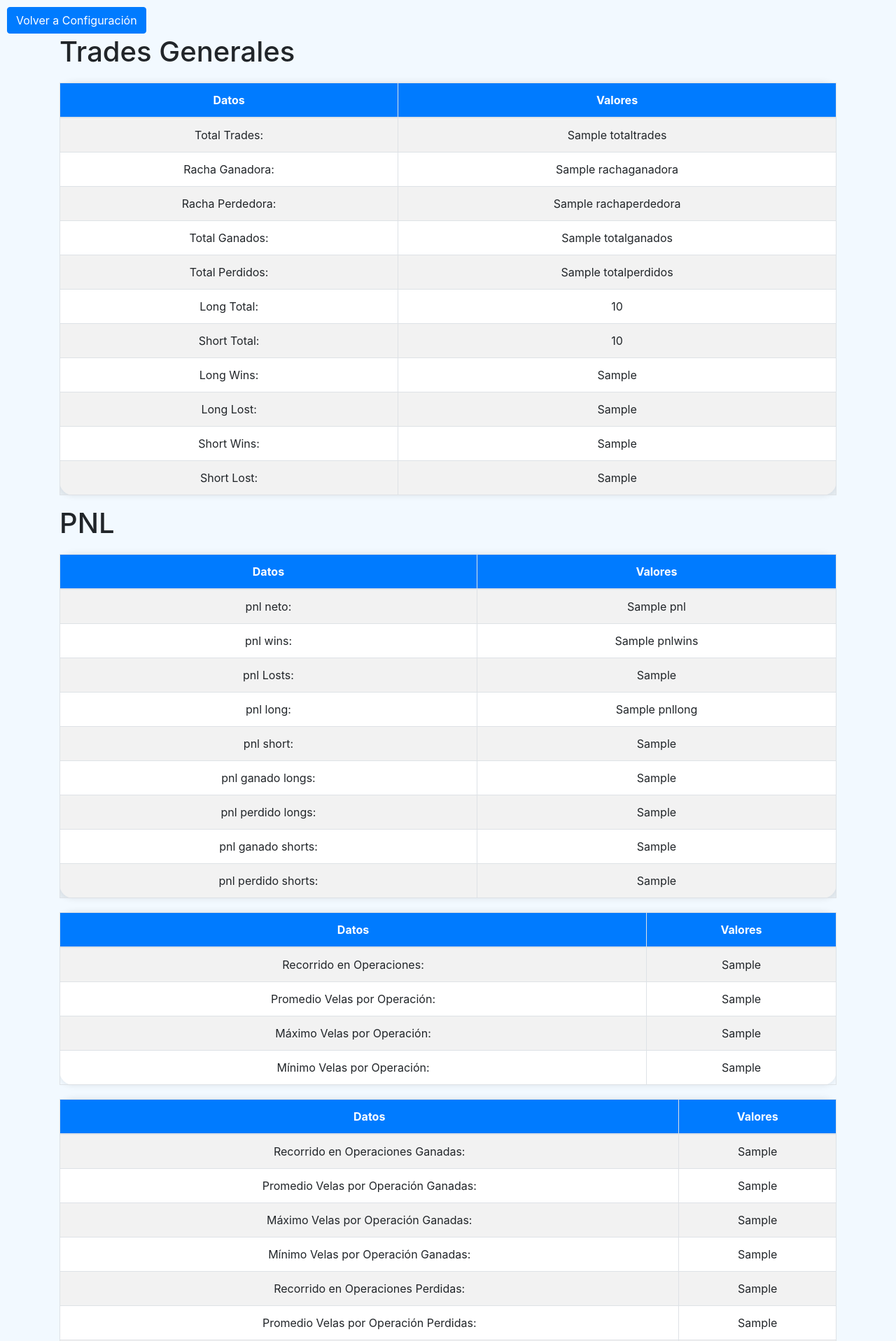
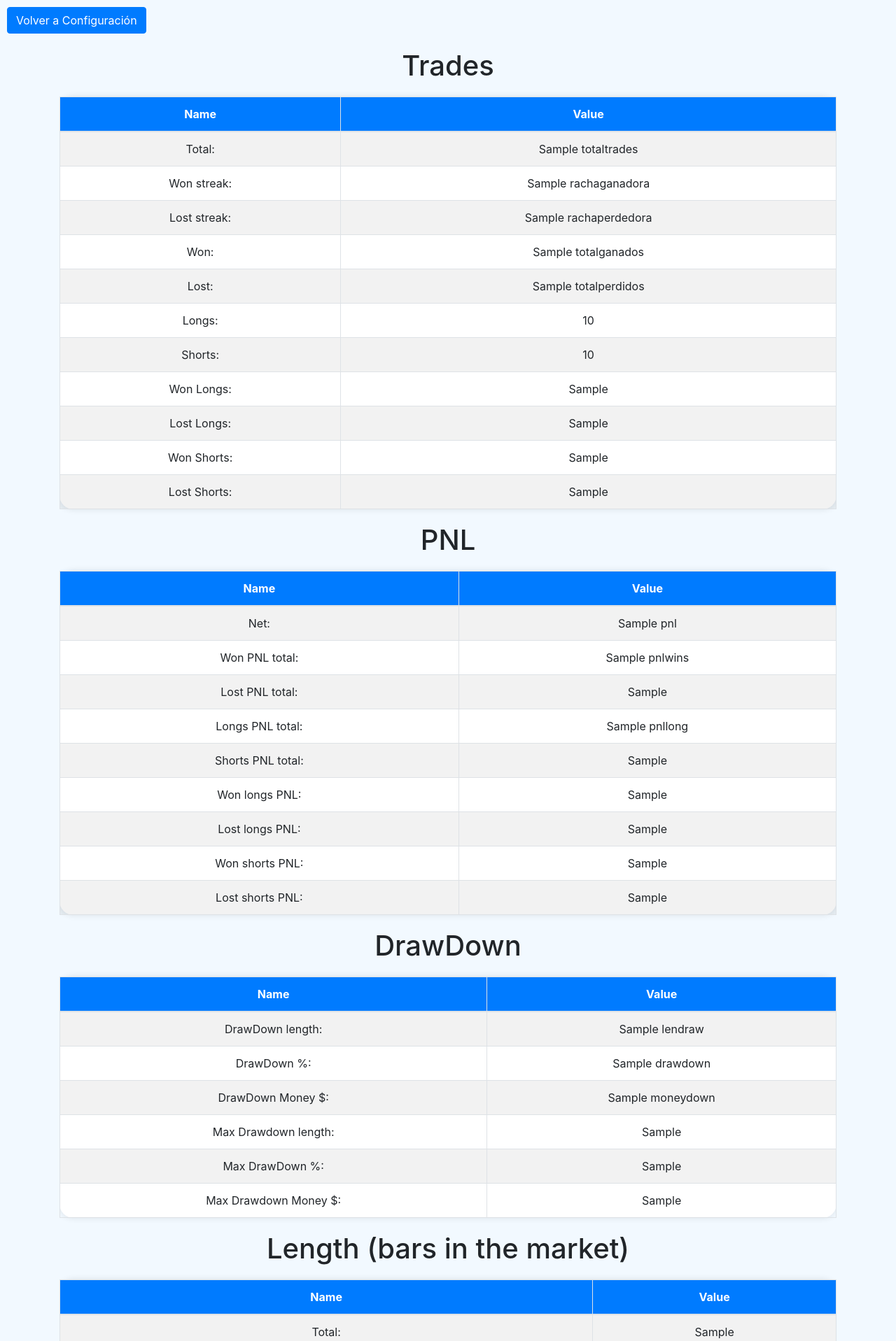
Before and after one commit to iLToR0/BotEntrega, a Django app: template backtestapp/templates/results.html in a window 1280 px wide. Shown: the top 1917 px of the page at 70% size. Run offline with Django 4.2, Linux system fonts and the light colour scheme; the template is opened without the code that fills it: most values are stand-ins (such as "Sample title", 1, 10 or a date in 2020); some libraries are stand-ins or nearby versions.

Commit message:
commit final

```diff
--- a/backtestapp/templates/resultados.html
+++ /dev/null
@@ -1,3 +0,0 @@
-<h1>hola django</h1>
-<h3>{{drawdown}}</h3>
-<h3>{{misanalisis}}</h3>
--- a/backtestapp/templates/results.html
+++ b/backtestapp/templates/results.html
@@ -35,6 +35,11 @@
             top: 10px; /* Ajusta la distancia desde la parte superior */
             left: 10px; /* Ajusta la distancia desde la izquierda */
         }
+        h1{
+            text-align: center;
+            margin-top: 20px;
+
+        }
     </style>
     <title>Tabla de Backtesting</title>
 </head>
@@ -45,58 +50,58 @@
           <a href="" class="btn btn-primary configure-button">Volver a Configuración</a>
 
             <table class="table table-bordered table-hover table-striped">
-                <h1>Trades Generales</h1>
+                <h1>Trades</h1>
                 <thead>
                     <tr>
-                        <th>Datos</th>
-                        <th>Valores</th>
+                        <th>Name</th>
+                        <th>Value</th>
                     </tr>
                     <tbody>
 
                         <tr>
-                        <td>Total Trades:</td>
-                        <td>{{totaltrades}}</td>
-                        </tr>
-                        <tr>
-                        <td>Racha Ganadora:</td>
-                        <td>{{rachaganadora}}</td>
-                        </tr>
-                        <tr>
-                        <td>Racha Perdedora:</td>
-                        <td>{{rachaperdedora}}</td>
-                        </tr>
-                        <tr>
-                        <td>Total Ganados:</td>
-                        <td>{{totalganados}}</td>
-                        </tr>
-                        <tr>
-                        <td>Total Perdidos:</td>
-                        <td>{{totalperdidos}}</td>
-                        </tr>
-                        <tr>
-                        <td>Long Total:</td>
-                        <td>{{longTotal}}</td>
-                        </tr>
-                        <tr>
-                        <td>Short Total:</td>
-                        <td>{{shortTotal}}</td>
-                        </tr>
-                        <tr>
-                        <td>Long Wins:</td>
-                        <td>{{longWins}}</td>
-                        </tr>
-                        <tr>
-                        <td>Long Lost:</td>
-                        <td>{{longLost}}</td>
-                        </tr>
-                        <tr>
-                        <td>Short Wins:</td>
-                        <td>{{shortWins}}</td>
-                        </tr>
-                        <tr>
-                        <td>Short Lost:</td>
-                        <td>{{shortLost}}</td>
-                        </tr>
+                            <td>Total:</td>
+                            <td>{{totaltrades}}</td>
+                            </tr>
+                            <tr>
+                            <td>Won streak:</td>
+                            <td>{{rachaganadora}}</td>
+                            </tr>
+                            <tr>
+                            <td>Lost streak:</td>
+                            <td>{{rachaperdedora}}</td>
+                            </tr>
+                            <tr>
+                            <td>Won:</td>
+                            <td>{{totalganados}}</td>
+                            </tr>
+                            <tr>
+                            <td>Lost:</td>
+                            <td>{{totalperdidos}}</td>
+                            </tr>
+                            <tr>
+                            <td>Longs:</td>
+                            <td>{{longTotal}}</td>
+                            </tr>
+                            <tr>
+                            <td>Shorts:</td>
+                            <td>{{shortTotal}}</td>
+                            </tr>
+                            <tr>
+                            <td>Won Longs:</td>
+                            <td>{{longWins}}</td>
+                            </tr>
+                            <tr>
+                            <td>Lost Longs:</td>
+                            <td>{{longLost}}</td>
+                            </tr>
+                            <tr>
+                            <td>Won Shorts:</td>
+                            <td>{{shortWins}}</td>
+                            </tr>
+                            <tr>
+                            <td>Lost Shorts:</td>
+                            <td>{{shortLost}}</td>
+                            </tr>
                     </tbody>
                     </thead>
             </table>
@@ -105,43 +110,43 @@
                 <h1>PNL</h1>
                 <thead>
                     <tr>
-                        <th>Datos</th>
-                        <th>Valores</th>
+                        <th>Name</th>
+                        <th>Value</th>
                     </tr>
                     <tbody>
-                        <td>pnl neto:</td>
+                        <td>Net:</td>
                         <td>{{pnl}}</td>
                         </tr>
                         <tr>
-                        <td>pnl wins:</td>
+                        <td>Won PNL total:</td>
                         <td>{{pnlwins}}</td>
                         </tr>
                         <tr>
-                        <td>pnl Losts:</td>
+                        <td>Lost PNL total:</td>
                         <td>{{pnlLosts}}</td>
                         </tr>
                         <tr>
-                        <td>pnl long:</td>
+                        <td>Longs PNL total:</td>
                         <td>{{pnllong}}</td>
                         </tr>
                         <tr>
-                        <td>pnl short:</td>
+                        <td>Shorts PNL total:</td>
                         <td>{{pnlShort}}</td>
                         </tr>
                         <tr>
-                        <td>pnl ganado longs:</td>
+                        <td>Won longs PNL:</td>
                         <td>{{pnlLongWins}}</td>
                         </tr>
                         <tr>
-                        <td>pnl perdido longs:</td>
+                        <td>Lost longs PNL:</td>
                         <td>{{pnlLongLosts}}</td>
                         </tr>
                         <tr>
-                        <td>pnl ganado shorts:</td>
+                        <td>Won shorts PNL:</td>
                         <td>{{pnlShortWins}}</td>
                         </tr>
                         <tr>
-                        <td>pnl perdido shorts:</td>
+                        <td>Lost shorts PNL:</td>
                         <td>{{pnlShortLosts}}</td>
                         </tr>
 
@@ -149,26 +154,56 @@
 
             </table>
             <table class="table table-bordered table-hover table-striped">
+                <h1>DrawDown</h1>
                 <thead>
                     <tr>
-                        <th>Datos</th>
-                        <th>Valores</th>
+                        <th>Name</th>
+                        <th>Value</th>
+                    </tr>
+                    <tbody>
+                         <td>DrawDown length:</td>
+            <td>{{lendraw}}</td>
+            </tr>
+            <td>DrawDown %:</td>
+            <td>{{drawdown}}</td>
+            </tr>
+            <td>DrawDown Money $:</td>
+            <td>{{moneydown}}</td>
+            </tr>
+            <td>Max Drawdown length:</td>
+            <td>{{lenMax}}</td>
+            </tr>
+            <td>Max DrawDown %:</td>
+            <td>{{drawMax}}</td>
+            </tr>
+            <td>Max Drawdown Money $:</td>
+            <td>{{moneyMax}}</td>
+            </tr>
+
+                    </thead>
+            </table>
+            <table class="table table-bordered table-hover table-striped">
+                <h1>Length (bars in the market)</h1>
+                <thead>
+                    <tr>
+                        <th>Name</th>
+                        <th>Value</th>
                     </tr>
                     <tbody>
                         <tr>
-                            <td>Recorrido en Operaciones:</td>
+                            <td>Total:</td>
                             <td>{{recorridoEnOperaciones}}</td>
                             </tr>
                             <tr>
-                            <td>Promedio Velas por Operación:</td>
+                            <td>Average per Trades:</td>
                             <td>{{promedioVelasOperacion}}</td>
                             </tr>
                             <tr>
-                            <td>Máximo Velas por Operación:</td>
+                            <td>Max per Trades:</td>
                             <td>{{maxvelasOperacion}}</td>
                             </tr>
                             <tr>
-                            <td>Mínimo Velas por Operación:</td>
+                            <td>Min per Trades:</td>
                             <td>{{minvelasOperacion}}</td>
                             </tr>
                     </tbody>
@@ -176,194 +211,105 @@
             </table>
 
             <table class="table table-bordered table-hover table-striped">
+                <h1>Length Target/Stop</h1>
                 <thead>
                     <tr>
-                        <th>Datos</th>
-                        <th>Valores</th>
+                        <th>Name</th>
+                        <th>Value</th>
                     </tr>
                     <tbody>
                         <tr>
-                            <td>Recorrido en Operaciones Ganadas:</td>
+                            <td>Total per Win Trades:</td>
                             <td>{{recorridoOperacionesGanadas}}</td>
                             </tr>
                             <tr>
-                            <td>Promedio Velas por Operación Ganadas:</td>
+                            <td>Average per Win Trades:</td>
                             <td>{{promedioVelasOperacionGanadas}}</td>
                             </tr>
                             <tr>
-                            <td>Máximo Velas por Operación Ganadas:</td>
+                            <td>Max per Win Trades:</td>
                             <td>{{maxvelasOperacionGanadas}}</td>
                             </tr>
                             <tr>
-                            <td>Mínimo Velas por Operación Ganadas:</td>
+                            <td>Min per Win Trades:</td>
                             <td>{{minvelasOperacionGanadas}}</td>
                             </tr>
                             <tr>
-                            <td>Recorrido en Operaciones Perdidas:</td>
+                            <td>Total per Lost Trades:</td>
                             <td>{{recorridoOperacionesPerdidas}}</td>
                             </tr>
                             <tr>
-                            <td>Promedio Velas por Operación Perdidas:</td>
+                            <td>Average per Lost Trades:</td>
                             <td>{{promedioVelasOperacionPerdidas}}</td>
                             </tr>
                             <tr>
-                            <td>Máximo Velas por Operación Perdidas:</td>
+                            <td>Max per Lost Trades:</td>
                             <td>{{maxvelasOperacionPerdidas}}</td>
                             </tr>
                             <tr>
-                            <td>Mínimo Velas por Operación Perdidas:</td>
+                            <td>Min per Lost Trades:</td>
                             <td>{{minvelasOperacionPerdidas}}</td>
                             </tr>
                     </tbody>
                     </thead>
             </table>
             <table class="table table-bordered table-hover table-striped">
+                <h1>Length Longs</h1>
                 <thead>
                     <tr>
-                        <th>Datos</th>
-                        <th>Valores</th>
+                        <th>Name</th>
+                        <th>Value</th>
                     </tr>
                     <tbody>
 
-                  <tr>
-                    <td>Recorrido Operaciones Long:</td>
-                    <td>{{long_total}}</td>
-                    </tr>
-                    <tr>
-                    <td>Promedio recorrido Operaciones Long:</td>
-                    <td>{{long_average}}</td>
-                    </tr>
-                    <tr>
-                    <td>Maximo recorrido Operacion Long:</td>
-                    <td>{{long_max}}</td>
-                    </tr>
-                    <tr>
-                    <td>Mínimo Velas por Operación Perdidas:</td>
-                    <td>{{long_min}}</td>
-                    </tr>
-                    <tr>
-                    <td>Recorrido operaciones long ganadas:</td>
-                    <td>{{long_won_total}}</td>
-                    </tr>
-                    <tr>
-                    <td>Promedio recorrido Longs ganados:</td>
-                    <td>{{long_won_average}}</td>
-                    </tr>
-                    <tr>
-                    <td>Recorrido Maximo Long ganado:</td>
-                    <td>{{long_won_max}}</td>
-                    </tr>
-                    <tr>
-                    <td>Recorrido minimo long ganado:</td>
-                    <td>{{long_won_min}}</td>
-                    </tr>
-                    <tr>
-                    <td>Recorrido operaciones long perdidas:</td>
-                    <td>{{long_lost_total}}</td>
-                    </tr>
-                    <tr>
-                    <td>Promedio recorrido long perdido:</td>
-                    <td>{{long_lost_average}}</td>
-                    </tr>
-                    <tr>
-                    <td>Maximo recorrido long perdido:</td>
-                    <td>{{long_lost_max}}</td>
-                    </tr>
-                    <tr>
-                    <td>Minimo recorrido long perdido:</td>
-                    <td>{{long_lost_min}}</td>
-                    </tr>
-                    <tr>
+                        <tr>
+                            <td>Total per Long Trades:</td>
+                            <td>{{long_total}}</td>
+                            </tr>
+                            <tr>
+                            <td>Average per Long Trades:</td>
+                            <td>{{long_average}}</td>
+                            </tr>
+                            <tr>
+                            <td>Max per Long Trades:</td>
+                            <td>{{long_max}}</td>
+                            </tr>
+                            <tr>
+                            <td>Min per Long Trades:</td>
+                            <td>{{long_min}}</td>
+                            </tr>
                     </tbody>
                     </thead>
             </table>
 
-            <table class="table table-bordered table-hover table-striped"> <!-- Agrega clases de Bootstrap para dar estilo -->
+            <table class="table table-bordered table-hover table-striped">
+                <h1>Length Shorts</h1>
                 <thead>
                     <tr>
-                        <th>Datos</th>
-                        <th>Valores</th>
+                        <th>Name</th>
+                        <th>Value</th>
                     </tr>
                 </thead>
-
-
-
-                  <td>Recorrido total operaciones short:</td>
-                  <td>{{short_total}}</td>
-                  </tr>
-                  <tr>
-                  <td>Promedio recorrido operaciones short:</td>
-                  <td>{{short_average}}</td>
-                  </tr>
-                  <tr>
-                  <td>Recorrido Maximo operaciones short:</td>
-                  <td>{{short_max}}</td>
-                  </tr>
-                  <tr>
-                  <td>Recorrido Minimo operaciones short:</td>
-                  <td>{{short_min}}</td>
-                  </tr>
-                  <tr>
-                  <td>Recorrido total short ganado:</td>
-                  <td>{{short_won_total}}</td>
-                  </tr>
-                  <tr>
-                  <td>Promedio recorrido short ganado:</td>
-                  <td>{{short_won_average}}</td>
-                  </tr>
-                  <tr>
-                  <td>Recorrido Maximo short ganado:</td>
-                  <td>{{short_won_max}}</td>
-                  </tr>
-                  <tr>
-                  <td>Recorrido Minimo short ganado:</td>
-                  <td>{{short_won_min}}</td>
-                  </tr>
-                  <tr>
-                  <td>Recorrido total short perdido:</td>
-                  <td>{{short_lost_total}}</td>
-                  </tr>
-                  <tr>
-                  <td>promedio recorrido short perdido:</td>
-                  <td>{{short_lost_average}}</td>
-                  </tr>
-                  <tr>
-                  <td>Maximo recorrido short perdido:</td>
-                  <td>{{short_lost_max}}</td>
-                  </tr>
-                  <tr>
-                  <td>Minimo recorrido short perdido:</td>
-                  <td>{{short_lost_min}}</td>
+                <tbody>
+                    <tr>
+                        <td>Total per Short Trades:</td>
+                        <td>{{short_total}}</td>
+                        </tr>
+                        <tr>
+                        <td>Average per Short Tradest:</td>
+                        <td>{{short_average}}</td>
+                        </tr>
+                        <tr>
+                        <td>Max per Short Trades:</td>
+                        <td>{{short_max}}</td>
+                        </tr>
+                        <tr>
+                        <td>Min per Short Tradest:</td>
+                        <td>{{short_min}}</td>
+                        </tr>
                 </tbody>
             </table>
-            <table class="table table-bordered table-hover table-striped">
-                <thead>
-                    <tr>
-                        <th>Datos</th>
-                        <th>Valores</th>
-                    </tr>
-                    <tbody>
-                        <td>Recorrido DrawDown:</td>
-                        <td>{{lendraw}}</td>
-                        </tr>
-                        <td>DrawDown %:</td>
-                        <td>{{drawdown}}</td>
-                        </tr>
-                        <td>DrawDown Money $:</td>
-                        <td>{{moneydown}}</td>
-                        </tr>
-                        <td>Recorrido DrawDown Maximo:</td>
-                        <td>{{lenMax}}</td>
-                        </tr>
-                        <td>DrawDown Maximo %:</td>
-                        <td>{{drawMax}}</td>
-                        </tr>
-                        <td>DrawDown Money Maximo $:</td>
-                        <td>{{moneyMax}}</td>
-                        </tr>
 
-                    </thead>
-            </table>
         </div>
     </div>
     <script src="https://code.jquery.com/jquery-3.5.1.slim.min.js"></script>
--- /dev/null
+++ b/dataCompleta.csv
@@ -0,0 +1,3 @@
+
+
+2992023 1045;14986.75;14995.5;14983;14993.25;1455
```
Also changed, not shown: backtestapp/templates/input_page.html (+15 -13 lines), backtestapp/templates/save.html (deleted, +0 -161 lines), backtestapp/views.py (+7 -6 lines), dataaa.csv (added, +39 -0 lines), dataMonth.csv (added), nuevaData1.csv (added), vercel.json (added).
